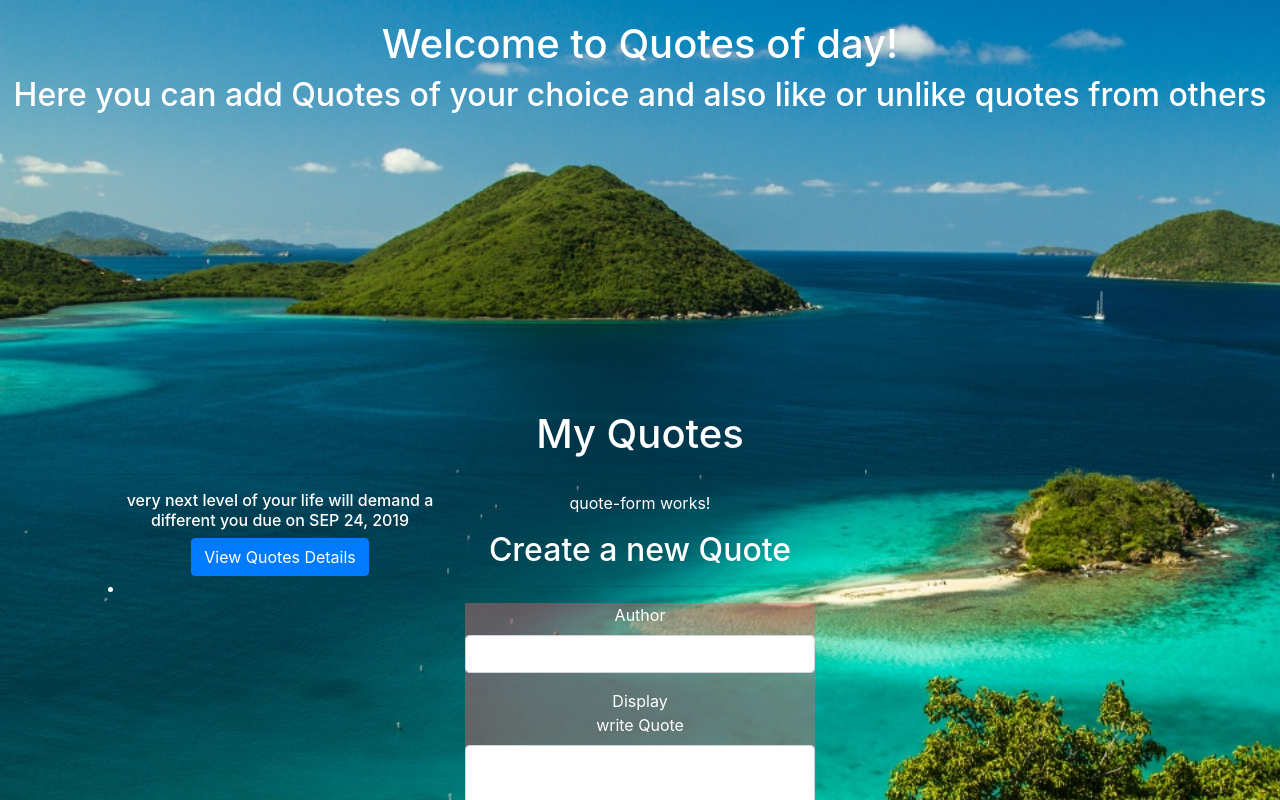
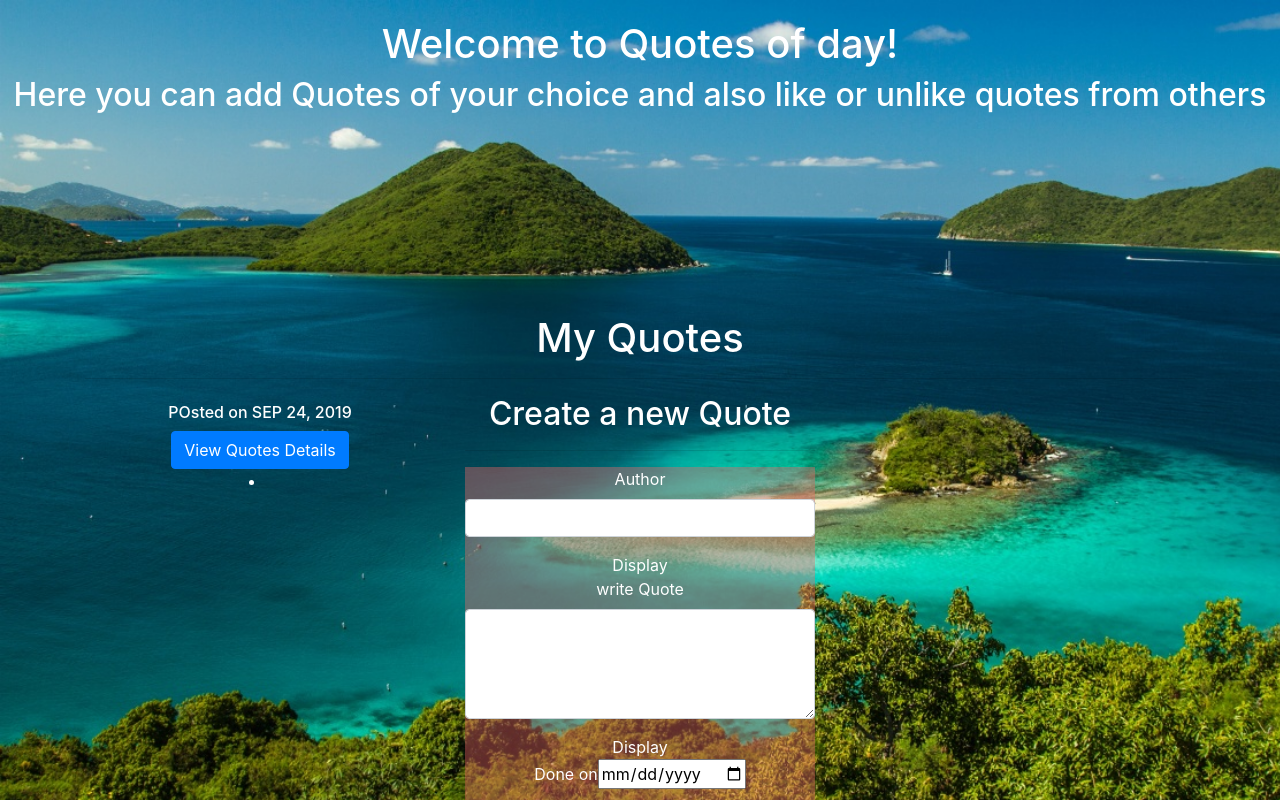
Before and after one commit to rithaven/Quote-vot, an Angular app: page / in a window 1280 px wide. Shown: the top 800 px of the page. Built offline with nearby package versions, Linux system fonts and the light colour scheme.

Commit message:
Add highlight

```diff
--- a/src/app/app.component.html
+++ b/src/app/app.component.html
@@ -19,10 +19,7 @@
 </ul> -->
 
 
-<br>
-<br>
-<br>
-<br>
+
 <br>
 <br>
 <br>
--- a/src/app/app.module.ts
+++ b/src/app/app.module.ts
@@ -19,6 +19,7 @@ import { QuoteComponent } from './quote/quote.component';
     QuoteDetailComponent,
     QuoteFormComponent,
     QuoteComponent
+
   ],
   imports: [
     BrowserModule,
--- a/src/app/quote-form/quote-form.component.html
+++ b/src/app/quote-form/quote-form.component.html
@@ -1,4 +1,4 @@
-<p>quote-form works!</p>
+
 <div class="container-fruid">
 
     <h2 class="text-center"> Create a new Quote</h2>
@@ -27,7 +27,7 @@
         Display {{newQuote.description}}
         <div class="form-group">
 
-            <label for="complete">completion</label>
+            <label for="complete">Done on</label>
             <input type='date' id="complete" [(ngModel)]="newQuote.completeDate" name="completeDate" #completeDate="ngModel"
                 required>
             <div [hidden]="completeDate.valid || compleDate.pristine" class="alert alert-danger">
--- a/src/app/quote-form/quote-form.component.ts
+++ b/src/app/quote-form/quote-form.component.ts
@@ -1,4 +1,4 @@
-import { Component, OnInit,Output,EventEmitter } from '@angular/core';
+import { Component, OnInit, Output, EventEmitter } from '@angular/core';
 import { Quote } from '../quote';
 
 @Component({
--- a/src/app/quote/quote.component.html
+++ b/src/app/quote/quote.component.html
@@ -5,12 +5,14 @@
     <div class="row">
         <div class="col-md-4">
             <div *ngFor='let quote of quotes;let i=index'>
+                <h4 appStrikethrough *ngIf="highestUpvote()===quote && quote.UpvoteS>0">{{quote.quote}}</h4>
+                <h3 *ngIf="highestUpvote()!==quote.UpvoteS || quote.UpvoteS===0">{{quote.quote}}</h3>
                 <div>
-                    <ul>
-                    <h6 id={{i}} appStrikethrough>{{quote.Quotess}} due on {{quote.completeDate|date|uppercase}}</h6>
+
+                    <h6 id={{i}}>POsted  on {{quote.completeDate|date|uppercase}}</h6>
                     <button (click)='toggleDetails(i)' class="btn btn-primary"> View Quotes Details</button>
                    <li>{{quote.name}}</li>
-                    </ul>
+
                 </div>
                 <div *ngIf='quote.showDescription'>
                     <app-quote-detail [quote]='quote' (isComplete)='deleteQuotes($event,i)'></app-quote-detail>
--- a/src/app/quote/quote.component.ts
+++ b/src/app/quote/quote.component.ts
@@ -13,6 +13,10 @@ export class QuoteComponent implements OnInit {
   toggleDetails(index) {
     this.quotes[index].showDescription = !this.quotes[index].showDescription;
   }
+  preNum: number
+lastNum: number
+counter: number
+
   upvote(i){
     this.quotes[i].upvoteS+=1
   }
@@ -34,6 +38,18 @@ addNewQuote (quote){
   this.quotes.push(quote)
 
 }
+
+highestUpvote(){
+  this.preNum = 0
+  this.lastNum = 0
+  for (this.counter =0 ; this.counter < this.quotes.length;this.counter++){
+    this.lastNum = this.quotes[ this.counter].upvoteS;
+    if(this.lastNum > this.preNum){
+      this.preNum = this.lastNum}
+    }
+return this.preNum
+  }
+
 constructor() { }
 
 ngOnInit() {
--- a/src/app/strikethrough.directive.ts
+++ b/src/app/strikethrough.directive.ts
@@ -1,10 +1,12 @@
-import { Directive } from '@angular/core';
+import { Directive, ElementRef } from '@angular/core';
 
 @Directive({
   selector: '[appStrikethrough]'
 })
 export class StrikethroughDirective {
 
-  constructor() { }
+  constructor(public elem: ElementRef) {
+   this.elem.nativeElement.style.backgroundColor = 'lightblue';
+  }
 
 }
```
